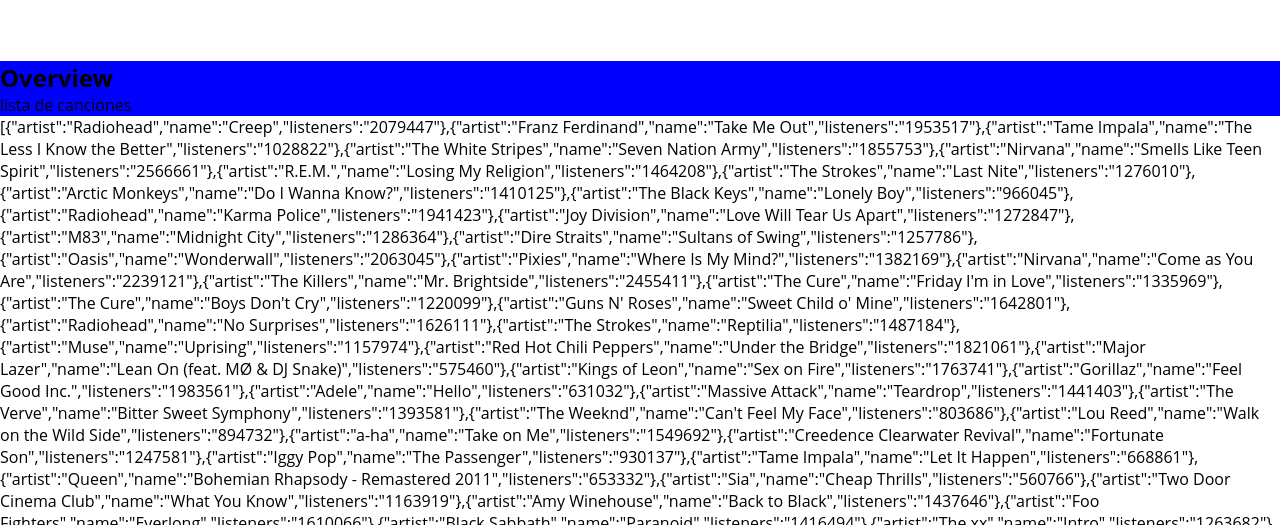
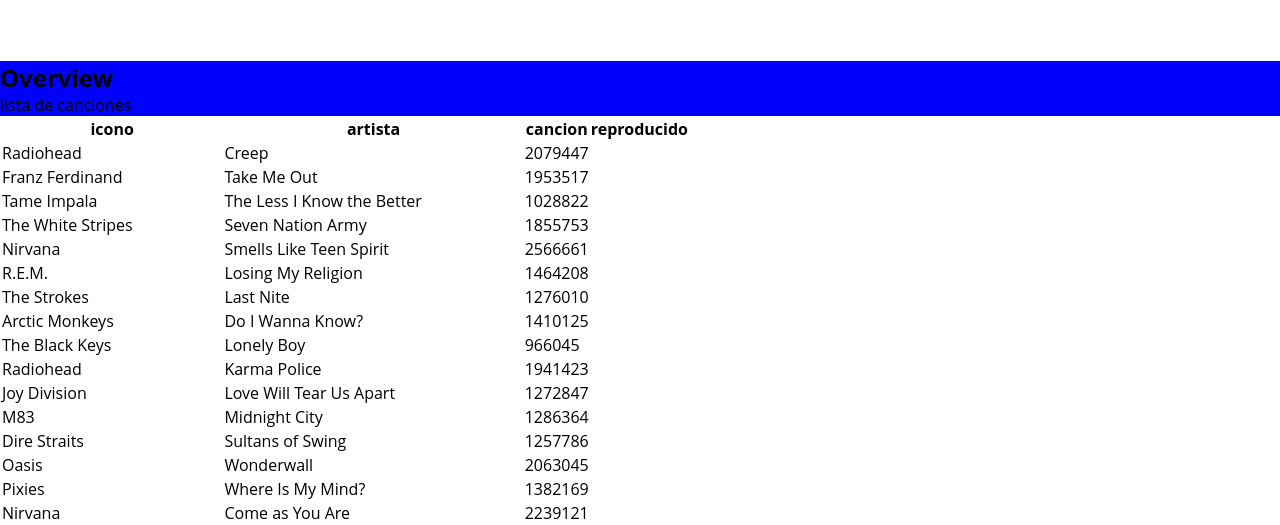
Before and after one commit to marielleia/clon-lastfm, a plain HTML site: page index.html in a window 1280 px wide. Shown: the part 275-800 px from the top of the page. Drawn offline with Linux system fonts and the light colour scheme.

Commit message:
track list en html

```diff
--- a/index.html
+++ b/index.html
@@ -74,7 +74,7 @@
             <th> reproducido </th>
         </tr>
     </thead>
-    <tbody class= "trackscontainer">
+    <tbody class= "trackstable">
 
     </tbody>
 </table>
--- a/script.js
+++ b/script.js
@@ -2,30 +2,21 @@
 const tracksContainer = document.querySelector('.tracks-container');
 
 /* Fetch: Llamamos al json con el listado de canciones */
+const tabla = document.querySelector('.trackstable');
+    function traerMusica() {
 fetch('http://127.0.0.1:5500/clon-lastfm/music.json')
   .then(response => response.json())
-    .then ((music) => {
-        let listaDeMusica = music.map((music) => {
-            return {artist: music.artist.name,
-                    name: music.name,
-                    listeners: music.listeners
-                    }
-                });
+  .then ((music) => { music.map((music) => {
+      const row = document.createElement('tr');
+      row.innerHTML +=
+      ` <td>${music.artist.name}</td>
+        <td>${music.name}</td>
+        <td>${music.listeners}</td>`;
+        tabla.appendChild(row);
+    });
+ })
+}
+traerMusica();
 
                 let showData = JSON.stringify(listaDeMusica);
        document.querySelector(".tracks-container").innerHTML = showData;
-    })
-
-//PLANTILLA CAJA LISTAS MUSICA//
-/*function musicTemplate (music){
-    const card = document.createElement("div");
-    card.classList.add("music-card");
-
-//nombre cancion
-const name = document.createElement("p");
-name.classList.add("name");
-name.textContent = music.name.charAt(0).toUpperCase() + music.name.slice(1);
-
-card.appendChild(name);
-tracksContainer.appendChild(card);
-}*/
```
